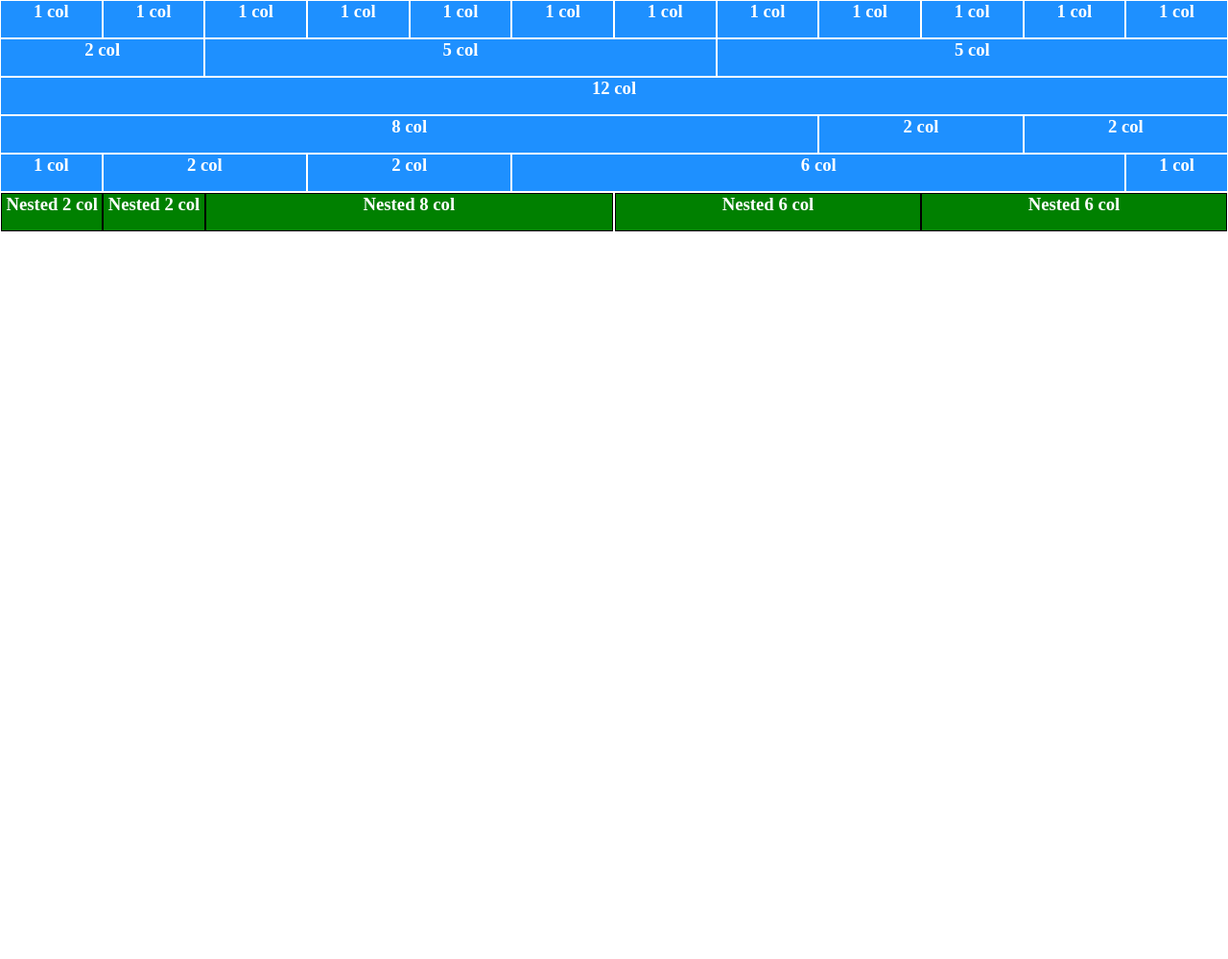
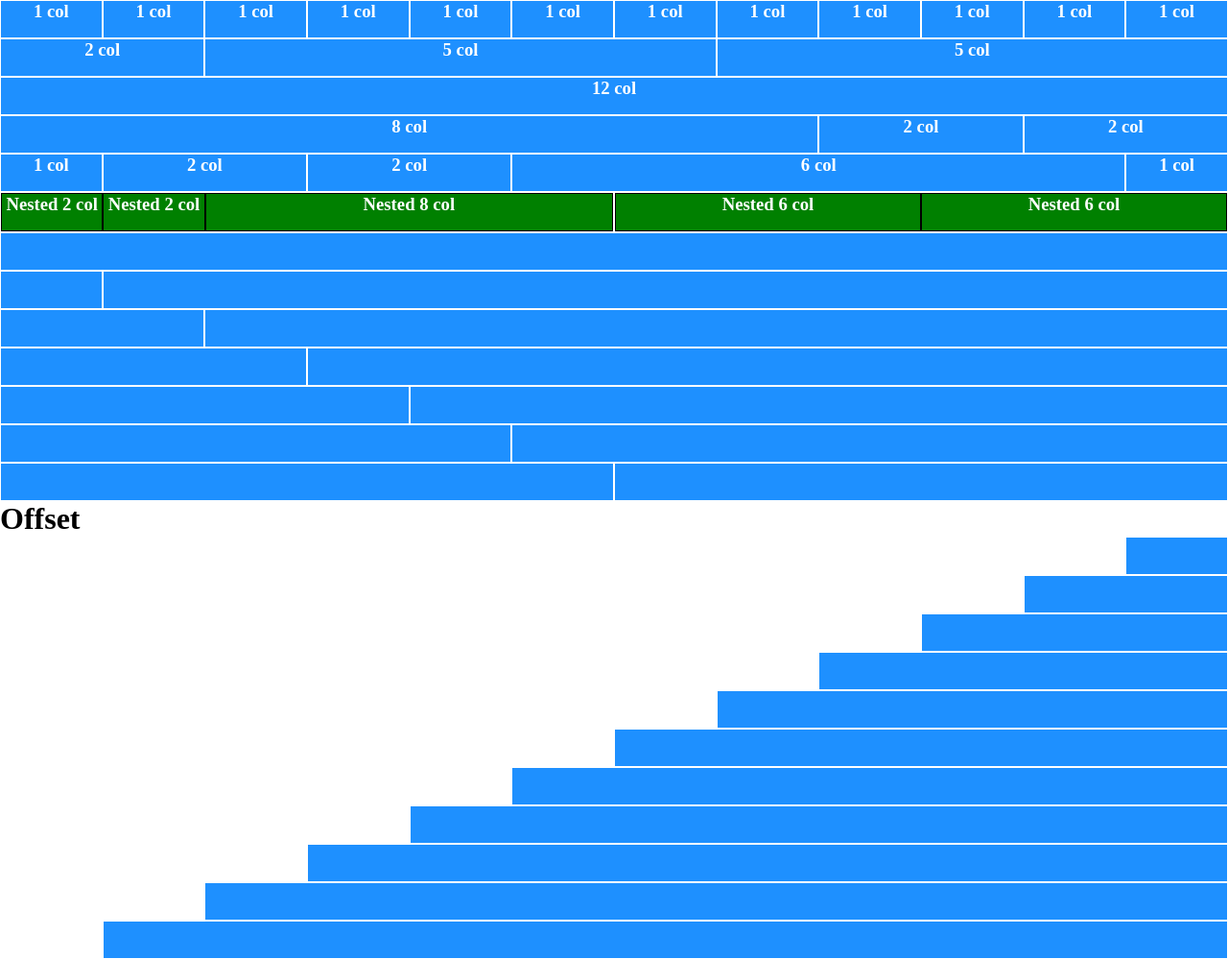
Before and after one commit to DanieleKun/html-css-12bool, a plain HTML site: page index.html in a window 1280 px wide. Shown: the whole page at 96% size. Before the commit the page ends 800 px from the top, so only its background shows below. Drawn offline with Linux system fonts and the light colour scheme.

Commit message:
add second section and offset finish

```diff
--- a/css/lib/12boolflex.css
+++ b/css/lib/12boolflex.css
@@ -88,50 +88,50 @@
 }
 
 /* column offset rules */
-.column-xs-offset-1 {
+.col-xs-offset-1 {
     margin-left: calc((100% / 12) * 1);
 }
 
-.column-xs-offset-2 {
+.col-xs-offset-2 {
     margin-left: calc((100% / 12) * 2);
 }
 
-.column-xs-offset-3 {
+.col-xs-offset-3 {
     margin-left: calc((100% / 12) * 3);
 }
 
-.column-xs-offset-4 {
+.col-xs-offset-4 {
     margin-left: calc((100% / 12) * 4);
 }
 
-.column-xs-offset-5 {
+.col-xs-offset-5 {
     margin-left: calc((100% / 12) * 5);
 }
 
-.column-xs-offset-6 {
+.col-xs-offset-6 {
     margin-left: calc((100% / 12) * 6);
 }
 
-.column-xs-offset-7 {
+.col-xs-offset-7 {
     margin-left: calc((100% / 12) * 7);
 }
 
-.column-xs-offset-8 {
+.col-xs-offset-8 {
     margin-left: calc((100% / 12) * 8);
 }
 
-.column-xs-offset-9 {
+.col-xs-offset-9 {
     margin-left: calc((100% / 12) * 9);
 }
 
-.column-xs-offset-10 {
+.col-xs-offset-10 {
     margin-left: calc((100% / 12) * 10);
 }
 
-.column-xs-offset-11 {
+.col-xs-offset-11 {
     margin-left: calc((100% / 12) * 11);
 }
 
-.column-xs-offset-12 {
+.col-xs-offset-12 {
     margin-left: calc((100% / 12) * 12);
 }
--- a/index.html
+++ b/index.html
@@ -12,7 +12,7 @@
 <body>
 
     <div class="container">
-        <!-- first row -->
+        <!-- one row -->
         <div class="row">
             <div class="col-xs-1">
                 <h3>1 col</h3>
@@ -52,7 +52,7 @@
             </div>
         </div>
 
-        <!-- second row -->
+        <!-- two row -->
         <div class="row">
             <div class="col-xs-2">
                 <h3>2 col</h3>
@@ -65,14 +65,14 @@
             </div>
         </div>
 
-        <!-- third row -->
+        <!-- three row -->
         <div class="row">
             <div class="col-xs-12">
                 <h3>12 col</h3>
             </div>
         </div>
 
-        <!-- fourth row -->
+        <!-- four row -->
         <div class="row">
             <div class="col-xs-8">
                 <h3>8 col</h3>
@@ -84,7 +84,7 @@
             </div>
         </div>
 
-        <!-- fifth row -->
+        <!-- five row -->
         <div class="row">
             <div class="col-xs-1">
                 <h3>1 col</h3>
@@ -102,7 +102,7 @@
             </div>
         </div>
 
-        <!-- sixth row -->
+        <!-- six row -->
         <div class="row">
             <div class="col-xs-6">
                 <div class="row">
@@ -119,8 +119,93 @@
             </div>
         </div>
 
-        <!-- seventh row -->
-        <div class="row"></div>
+        <!-- seven row -->
+        <div class="row">
+            <div class="col-xs-12"></div>
+        </div>
+
+        <!-- eight row-->
+        <div class="row">
+            <div class="col-xs-1"></div>
+            <div class="col-xs-11"></div>
+        </div>
+
+        <!-- nine row -->
+        <div class="row">
+            <div class="col-xs-2"></div>
+            <div class="col-xs-10"></div>
+        </div>
+
+        <!-- ten row -->
+        <div class="row">
+            <div class="col-xs-3"></div>
+            <div class="col-xs-9"></div>
+        </div>
+
+        <!-- eleven row -->
+        <div class="row">
+            <div class="col-xs-4"></div>
+            <div class="col-xs-8"></div>
+        </div>
+
+        <!-- twelve row -->
+        <div class="row">
+            <div class="col-xs-5"></div>
+            <div class="col-xs-7"></div>
+        </div>
+
+        <!-- thirteen row -->
+        <div class="row">
+            <div class="col-xs-6"></div>
+            <div class="col-xs-6"></div>
+        </div>
+
+        <span><h1>Offset</h1></span>
+
+        <!-- Offset row -->
+        <div class="row">
+            <div class="col-xs-1 col-xs-offset-11"></div>
+        </div>
+
+        <div class="row">
+            <div class="col-xs-2 col-xs-offset-10"></div>
+        </div>
+
+        <div class="row">
+            <div class="col-xs-3 col-xs-offset-9"></div>
+        </div>
+
+        <div class="row">
+            <div class="col-xs-4 col-xs-offset-8"></div>
+        </div>
+
+        <div class="row">
+            <div class="col-xs-5 col-xs-offset-7"></div>
+        </div>
+
+        <div class="row">
+            <div class="col-xs-6 col-xs-offset-6"></div>
+        </div>
+
+        <div class="row">
+            <div class="col-xs-7 col-xs-offset-5"></div>
+        </div>
+
+        <div class="row">
+            <div class="col-xs-8 col-xs-offset-4"></div>
+        </div>
+
+        <div class="row">
+            <div class="col-xs-9 col-xs-offset-3"></div>
+        </div>
+
+        <div class="row">
+            <div class="col-xs-10 col-xs-offset-2"></div>
+        </div>
+
+        <div class="row">
+            <div class="col-xs-11 col-xs-offset-1"></div>
+        </div>
 
     </div>
 
```
Also changed, not shown: css/lib/12boolflex-resp.css.
